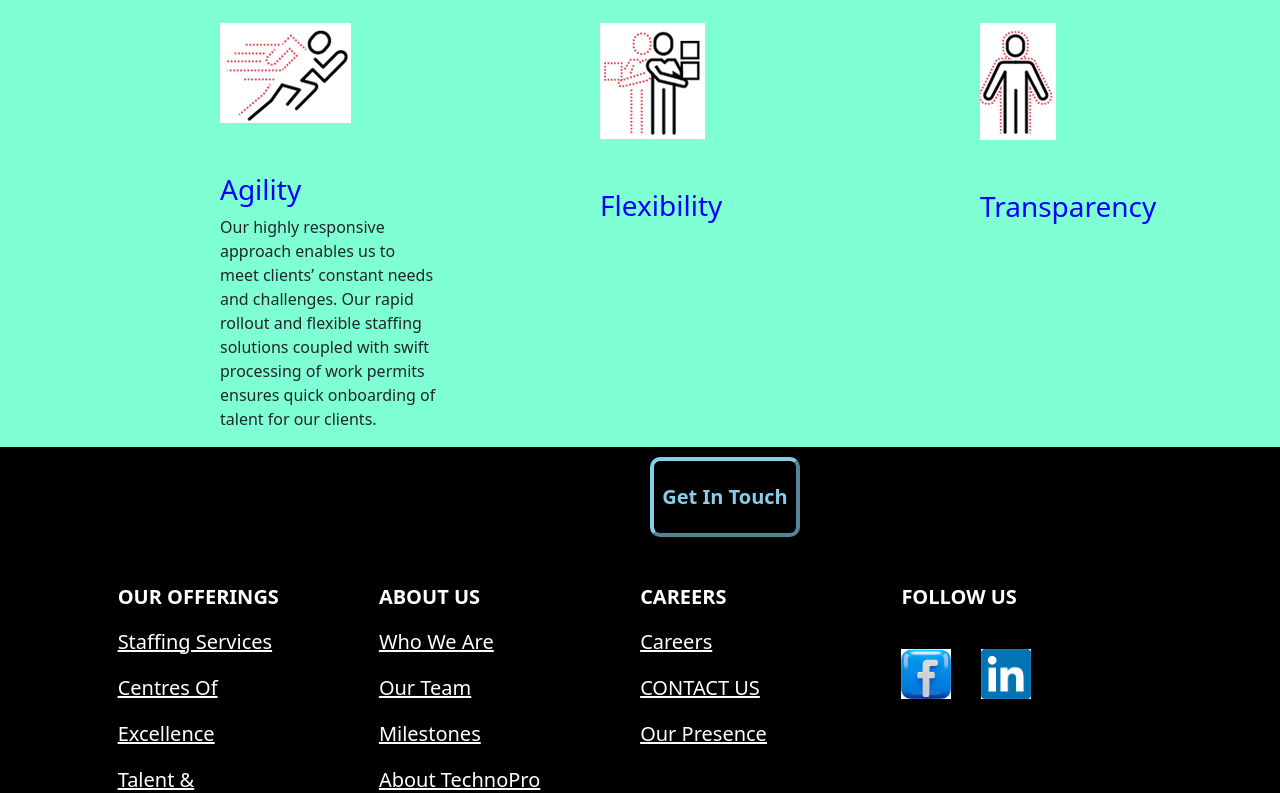
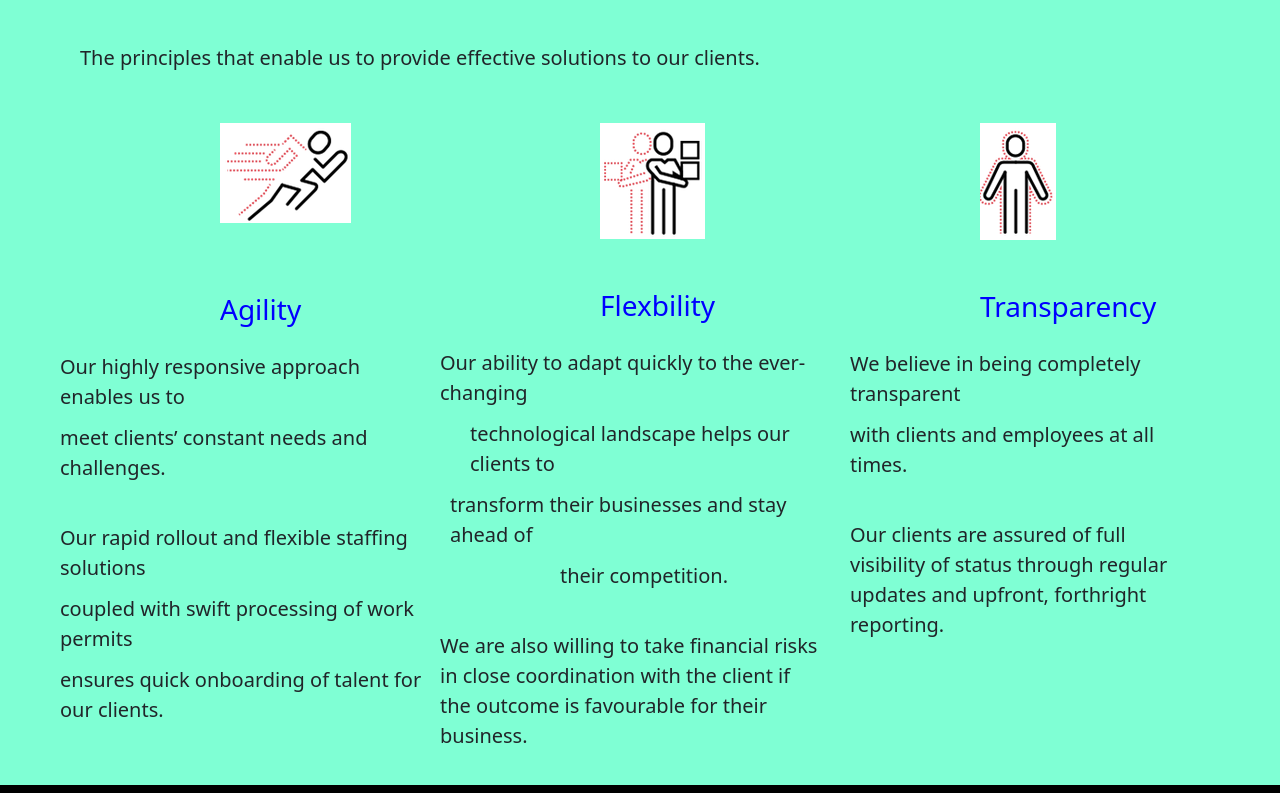
Before and after one commit to 4utechx/4UTechX, an Angular app in the folder 4UTechX/: page /aboutus in a window 1280 px wide. Shown: the part 2060-2853 px from the top of the page. Built offline with nearby package versions, Linux system fonts and the light colour scheme.

Commit message:
core Value Section is Done

```diff
--- a/4UTechX/src/app/about-us/about-us.component.html
+++ b/4UTechX/src/app/about-us/about-us.component.html
@@ -20,6 +20,7 @@
 	   </div>
 
 	   <div class="col-sm-8 col-md-8 col-lg-8 col-xl-8">
+
 		   <img src="../../assets/img/staffingService.png" height="200px" width="200px" class="imgClass">
 
            <img src="../../assets/img/talent.png" height="200px" width="300px" class="imgClass1">
@@ -27,7 +28,6 @@
            <img src="../../assets/img/centerOfExcelence.png" height="200px" width="300px" class="imgClass1">
 
 		 </div>
-
 	</div>
 </div>
 
@@ -37,22 +37,33 @@
 
     <div class="container">
 		<div class="row">
-		  <div class="col-sm-4 col-md-4 col-lg-4 col-xl-4 imgDesc">
+	      <div  class="col-sm-4 col-md-4 col-lg-4 col-xl-4 imgDesc">
 		    <img src="../../assets/img/agility.png">
-			<h3 class="topStyle">Agility</h3>
-			<p>Our highly responsive approach enables us to meet clients’ constant needs and challenges.
-
-				Our rapid rollout and flexible staffing solutions coupled with swift processing of work permits ensures quick onboarding of talent for our clients.</p>
+			 <h3 class="topStyle topStyle1">Agility</h3>
+			 <p class="corePara">Our highly responsive approach enables us to</p>
+			 <p class="corePara">meet clients’ constant needs and challenges. </p>
+			 <p class="corePara corePara1">Our rapid rollout and flexible staffing solutions</p>
+			 <p class="corePara">coupled with swift processing of work permits </p>
+			 <p class="corePara">ensures quick onboarding of talent for our clients.</p>
 		   </div>
 
 	      <div class="col-sm-4 col-md-4 col-lg-4 col-xl-4 imgDesc">
             <img src="../../assets/img/flexbility.png">
-			<h3 class="topStyle">Flexibility</h3>
+			  <h3 class="topStyle">Flexbility</h3>
+			 <p class="corePara">Our ability to adapt quickly to the ever-changing </p>
+			 <p class="corePara flexPara1 ">technological landscape helps our clients to</p>
+			 <p class="corePara flexPara2">transform their businesses and stay ahead of </p>
+			 <p class="corePara flexPara3">their competition. </p>
+			 <p class="corePara corePara1">We are also willing to take financial risks in close coordination with the client if the outcome is favourable for their business. </p>
+
 	      </div>
 
 	     <div class="col-sm-4 col-md-4 col-lg-4 col-xl-4 imgDesc">
-			<img src="../../assets/img/transparency.png">
+		   <img src="../../assets/img/transparency.png ">
 			  <h3 class="topStyle">Transparency</h3>
+			  <p class="corePara flexPara1">We believe in being completely transparent</p>
+			  <p class="corePara flexPara1">with clients and employees at all times.</p>
+			  <p class="corePara corePara1 flexPara1">Our clients are assured of full visibility of status through regular updates and upfront, forthright reporting. </p>
 	     </div>
 	 </div>
   </div>
--- a/4UTechX/src/app/about-us/about-us.component.scss
+++ b/4UTechX/src/app/about-us/about-us.component.scss
@@ -47,10 +47,12 @@
 
 .divStyle{
     background-color: aquamarine;
+    height: 900px;
 }
 .coreVal{
     margin-left: 40%;
-    margin-top: 50px;
+    margin-top: 100px;
+    padding-top: 50px;
     font-size: 50px;
     font-weight: bold;
 }
@@ -61,10 +63,32 @@
     padding-top: 40px;
 }
 
+.topStyle {
+    color: blue;
+    margin-top: 50px;
+    margin-bottom: 30px;
+
+}
+.topStyle1{
+    margin-top: 70px;
+}
 .imgDesc {
     padding-left: 150px;
 }
-.topStyle {
-    color: blue;
-    padding-top: 50px;
+.corePara {
+    margin-left: -160px;
+    font-size: 20px;
+    margin-top: -5px;
 }
+.corePara1 {
+    margin-top: 40px;
+}
+.flexPara1 {
+    padding-left: 30px;
+}
+.flexPara2{
+    padding-left: 10px;
+}
+.flexPara3{
+    padding-left: 120px;
+}
--- a/4UTechX/src/app/home-page/home-page.component.html
+++ b/4UTechX/src/app/home-page/home-page.component.html
@@ -25,13 +25,13 @@
 
 <div class="container">
 	<div class="row">
-	  <div class="col-sm-8">
+	  <div class="col-sm-8 boxPro">
 		<p>An efficient hiring and staffing process, ready access to a vast database of talent, custom-built Centres of Excellence (CoE) and secure state-of-the-art infrastructure that complies with our clients’ standards gives Helius a definite advantage over its competitors.</p>
 
         <p class="line3">Also, our agility in responding quickly to client needs, flexibility in terms of adapting to fast-changing technological landscapes and our transparency towards our clients and employees help deliver effective and disruptive solutions to our clients’ unique business goals.</p>
 	  </div>
 
-	  <div class="col-sm-2">
+	  <div class="col-sm-2 boxPro2">
 		<img src="../../assets/img/logo6.png" width="500" height="400">
 	  </div>
 	</div>
--- a/4UTechX/src/app/home-page/home-page.component.scss
+++ b/4UTechX/src/app/home-page/home-page.component.scss
@@ -14,7 +14,7 @@
     color: blue;
  }
 
- .col-sm-8 {
+ .boxPro {
     margin-left: -100px;
     font-size: 20px;
     margin-top: 50px;
@@ -24,7 +24,7 @@
     margin-top: 30px;
  }
 
- .col-sm-2 {
+ .boxPro2 {
       margin-left: 90px;
       height: 250px;
       width: 400px;
```
Lines whose indentation alone changed are shown as unchanged.
